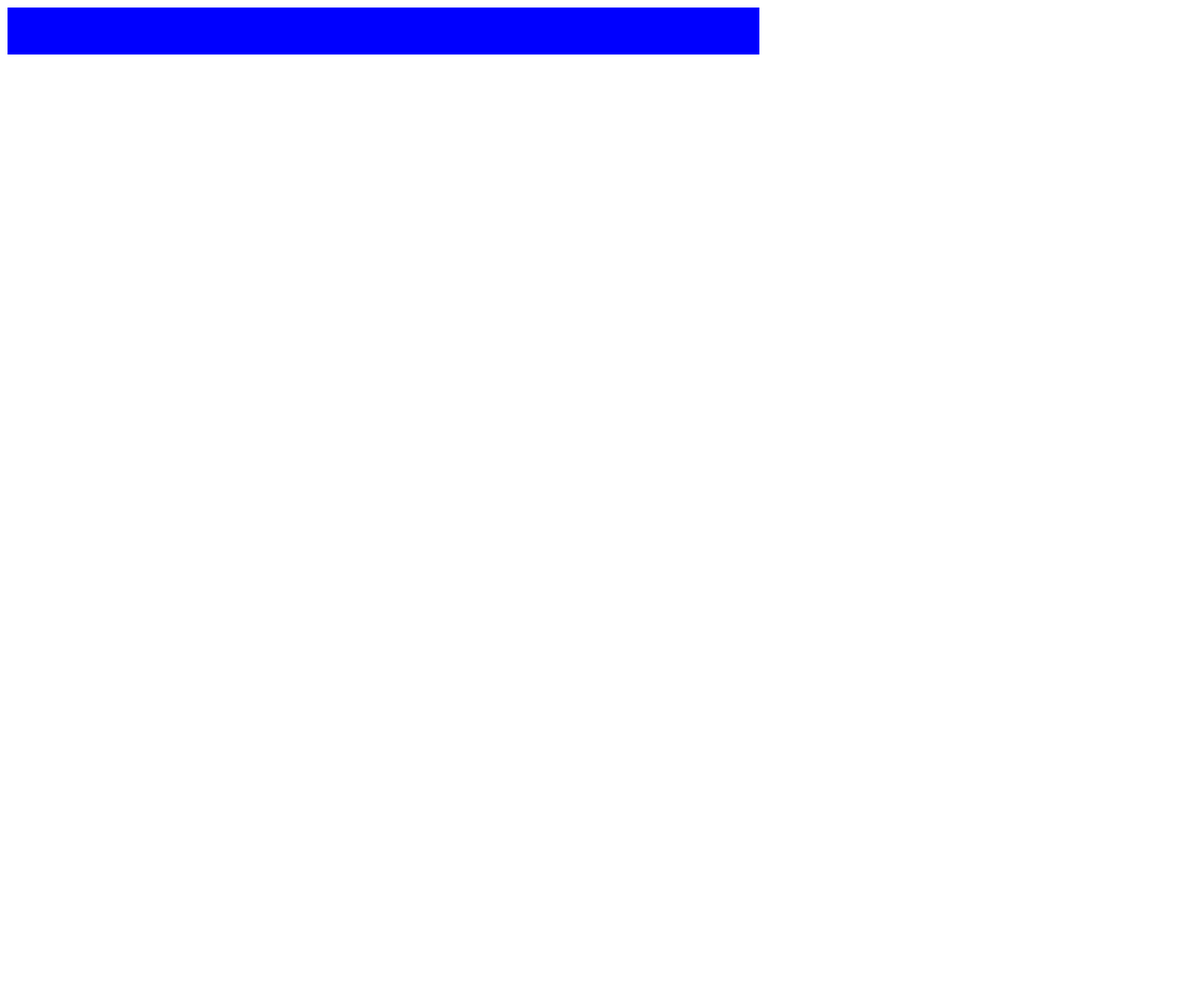
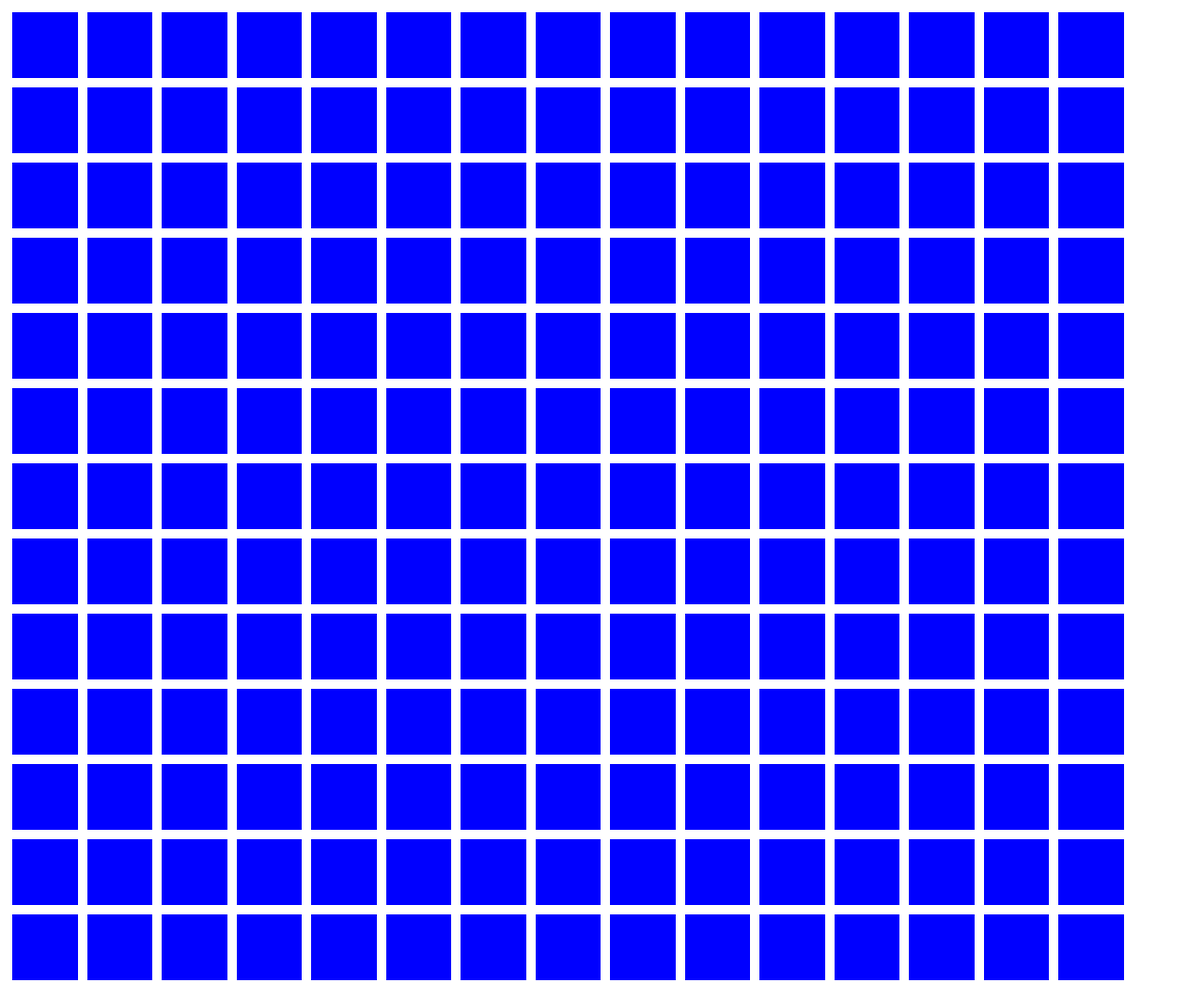
Before and after one commit to bogdan-lun-02/etch-a-scetch-project, a plain HTML site: page index.html in a window 1280 px wide. Shown: the top 1046 px of the page at 94% size. Before the commit the page ends 800 px from the top, so only its background shows below. Drawn offline with Linux system fonts and the light colour scheme.

Commit message:
Made 16x16 square grid using Flexbox

```diff
--- a/index.html
+++ b/index.html
@@ -3,7 +3,7 @@
 <head>
   <meta charset="UTF-8">
   <meta name="viewport" content="width=device-width, initial-scale=1.0">
-  <title>Document</title>
+  <title>Etch-a-Scetch</title>
 
   <link rel="stylesheet" href="style.css">
 </head>
--- a/script.js
+++ b/script.js
@@ -1,4 +1,4 @@
-for (let i = 0; i < 16; i++) {
+for (let i = 0; i < 256; i++) {
   document.querySelector('#container').appendChild(document.createElement('div'))
 }
 
--- a/style.css
+++ b/style.css
@@ -1,9 +1,15 @@
+* {
+  box-sizing: border-box;
+}
+
 #container {
   display: flex;
+  flex-wrap: wrap;
 }
 
 .square {
-  width: 50px;
-  height: 50px;
+  flex: 0 0 5.5%;
+  height: 70px;
   background-color: blue;
+  margin: 5px;
 }
```
